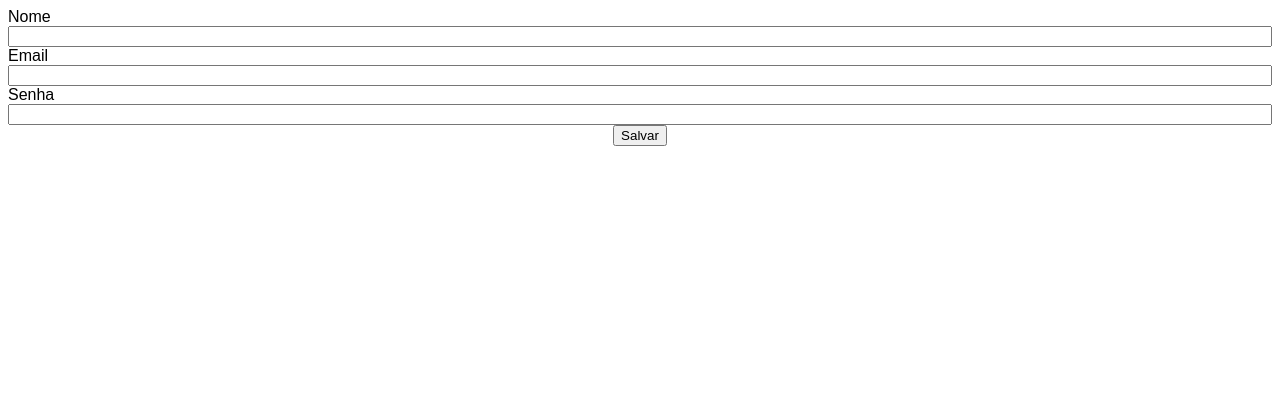
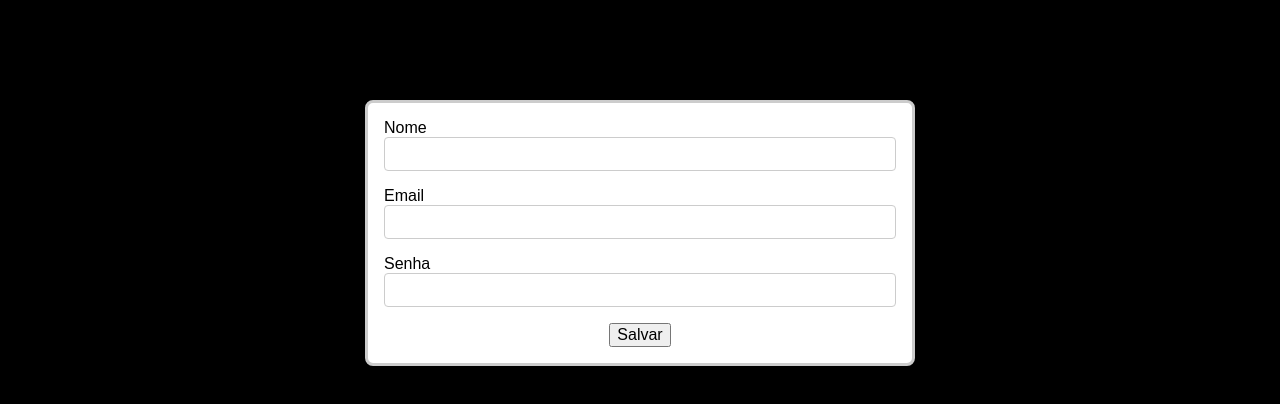
Before and after one commit to Andre-Sampaio-Filho/Bot-o-Doid-o, a plain HTML site: page index.html in a window 1280 px wide. Drawn offline with Linux system fonts and the light colour scheme.

Commit message:
adicionando algumas modificações no style

```diff
--- a/css/style.css
+++ b/css/style.css
@@ -1,11 +1,34 @@
 body{
     font-family: Arial, Helvetica, sans-serif;
+    background-color: black;
 }
 .form-group{
     display: flex;
     flex-direction: column;
+    margin-bottom: 16px;
+
 }
 button[name="salvar"]{
     margin: auto;
     display:block;
+    font-size: 16px;
 }
+form{
+    max-width: 512px;
+    display: block;
+    margin: auto;
+    border : 3px solid #ccc;
+    padding: 16px;
+    border-radius: 8px;
+    background-color: white;
+    margin-top: 100px;
+}
+input[type="text"],
+input[type="email"],
+input[type="password"]{
+    height: 32px;
+    padding: 0 8px;
+    border-radius: 4px;
+    border: 1px solid #ccc;
+    outline: none;
+}
```
